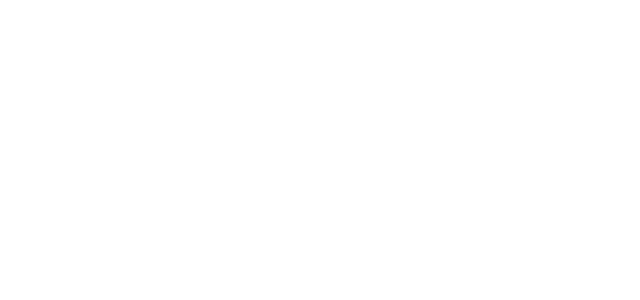
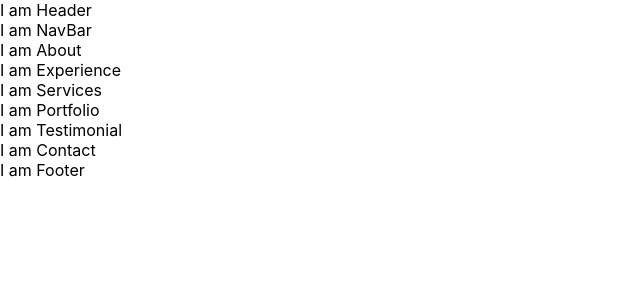
Before and after one commit to Abhiiiiijit/portfolio, a React (Create React App) app: page / in a window 1280 px wide. Shown: the top 300 px of the page, without its empty margins (0-640 px from the left). Built offline with nearby package versions, Linux system fonts and the light colour scheme.

Commit message:
Adding Components to App.js File

```diff
--- a/src/App.js
+++ b/src/App.js
@@ -1,11 +1,28 @@
 import logo from "./logo.svg";
 import "./App.css";
 import Header from "./components/header/Header"
+import Navbar from "./components/navbar/Navbar"
+import About from "./components/about/About"
+import Experience from "./components/experience/Experience"
+import Services from "./components/services/Services"
+import Portfolio from "./components/portfolio/Portfolio"
+import Testimonial from "./components/testimonial/Testimonial"
+import Contact from "./components/contact/Contact"
+import Footer from "./components/footer/Footer"
+
 
 function App() {
   return (
     <>
       <Header/>
+      <Navbar/>
+      <About/>
+      <Experience/>
+      <Services/>
+      <Portfolio/>
+      <Testimonial/>
+      <Contact/>
+      <Footer/>
     </>
   );
 }
--- a/src/components/about/About.js
+++ b/src/components/about/About.js
@@ -0,0 +1,10 @@
+import React from 'react'
+import './about.css'
+
+export default function About() {
+  return (
+    <div>
+      I am About
+    </div>
+  )
+}
--- a/src/components/contact/Contact.js
+++ b/src/components/contact/Contact.js
@@ -4,7 +4,7 @@
 export default function Contact() {
   return (
     <div>
-
+      I am Contact
     </div>
   )
 }
--- a/src/components/experience/Experience.js
+++ b/src/components/experience/Experience.js
@@ -3,7 +3,7 @@
 export default function Experience() {
   return (
     <div>
-
+      I am Experience
     </div>
   )
 }
--- a/src/components/footer/Footer.js
+++ b/src/components/footer/Footer.js
@@ -3,7 +3,7 @@
 export default function Footer() {
   return (
     <div>
-
+      I am Footer
     </div>
   )
 }
--- a/src/components/header/Header.js
+++ b/src/components/header/Header.js
@@ -3,7 +3,7 @@
 export default function Header() {
   return (
     <div>
-
+      I am Header
     </div>
   )
 }
--- a/src/components/navbar/Navbar.js
+++ b/src/components/navbar/Navbar.js
@@ -3,7 +3,7 @@
 export default function Navbar() {
   return (
     <div>
-
+      I am NavBar
     </div>
   )
 }
--- a/src/components/portfolio/Portfolio.js
+++ b/src/components/portfolio/Portfolio.js
@@ -3,7 +3,7 @@
 export default function Portfolio() {
   return (
     <div>
-
+      I am Portfolio
     </div>
   )
 }
--- a/src/components/services/Services.js
+++ b/src/components/services/Services.js
@@ -3,7 +3,7 @@
 export default function Services() {
   return (
     <div>
-
+      I am Services
     </div>
   )
 }
--- a/src/components/testimonial/Testimonial.js
+++ b/src/components/testimonial/Testimonial.js
@@ -3,7 +3,7 @@
 export default function Testimonial() {
   return (
     <div>
-
+      I am Testimonial
     </div>
   )
 }
```
